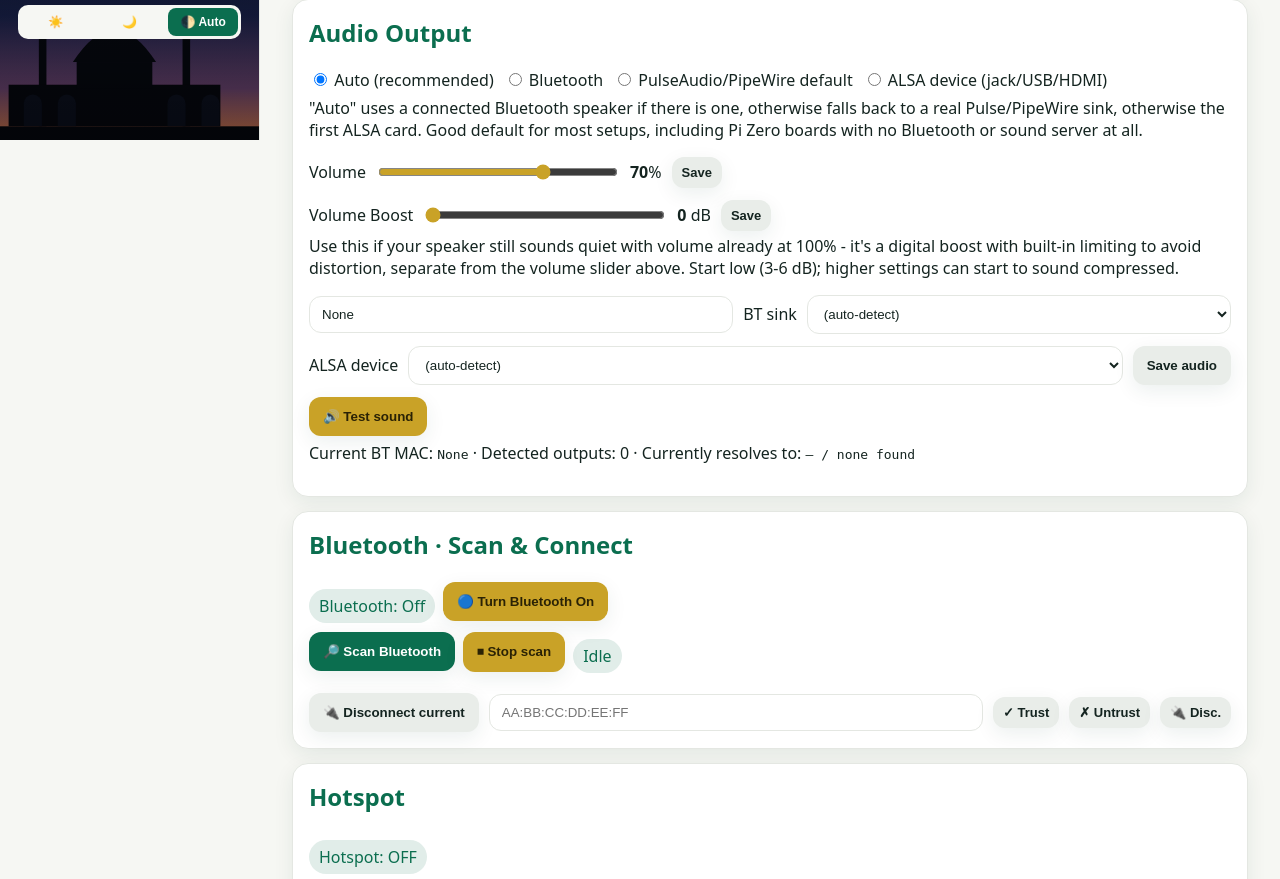
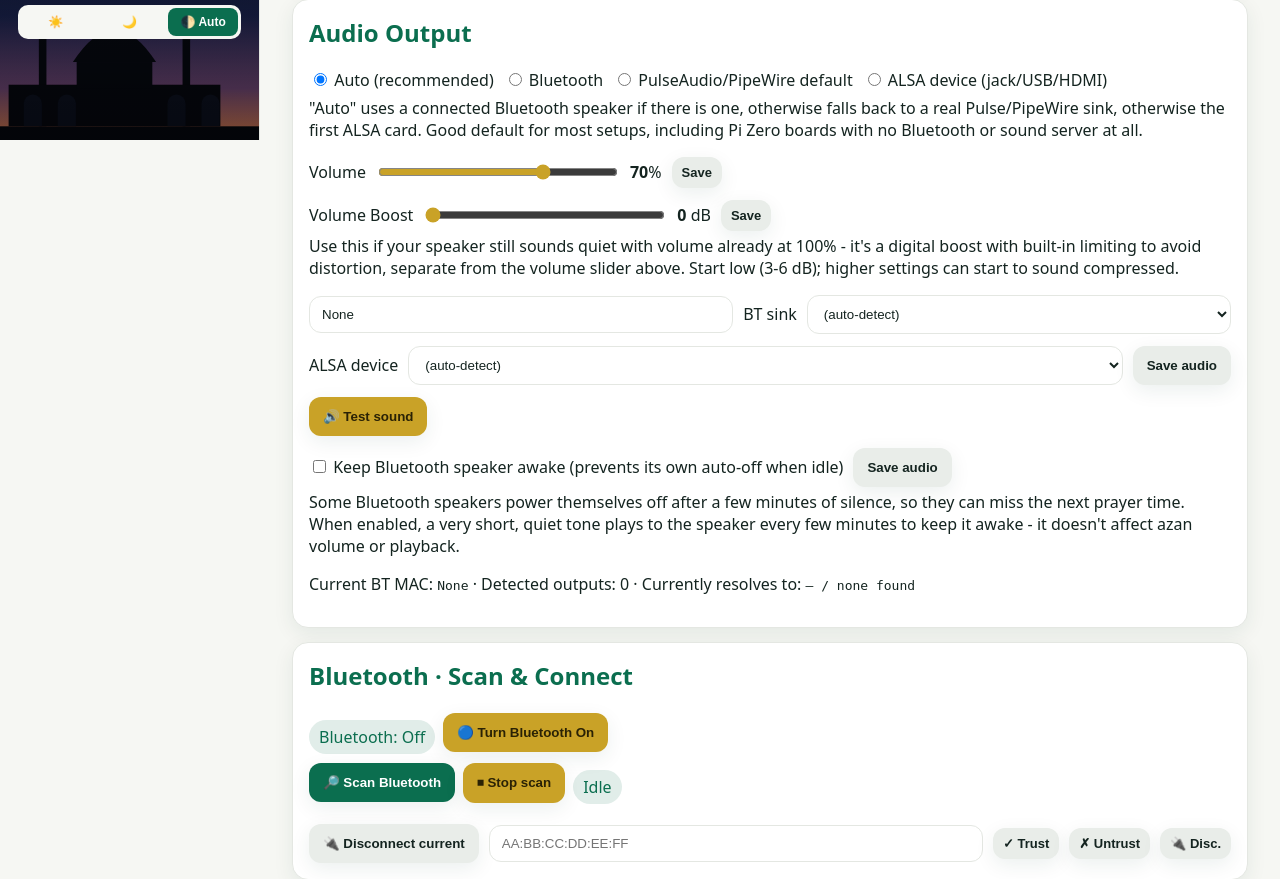
Before and after one commit to sharjeelkiyani/smart-azan, a Flask app: page /settings in a window 1280 px wide. Shown: the part 660-1539 px from the top of the page. Run offline with Flask 3, Linux system fonts and the light colour scheme; data that the repository does not hold is empty.

Commit message:
Add optional Bluetooth speaker keep-alive to prevent its own auto-off
Some Bluetooth speakers power themselves fully off after a few minutes of
silence to save battery - a real hardware power state that no amount of
bluetoothctl reconnecting can undo once it happens, since the speaker's
radio itself is unpowered. When enabled in Settings, a background loop
plays a very short, quiet tone to the speaker every few minutes, just
enough of a real signal to reset its idle timer, so it doesn't miss the
next prayer time. Opt-in since it's a faint but real periodic sound.

```diff
--- a/app.py
+++ b/app.py
@@ -288,6 +288,36 @@ def _bluetooth_autoconnect_loop():
 
 
 threading.Thread(target=_bluetooth_autoconnect_loop, daemon=True).start()
+
+
+# Some Bluetooth speakers power themselves fully off after a few minutes of
+# silence to save battery - a real hardware power state, not just a dropped
+# link, so no amount of bluetoothctl reconnecting can wake it back up once
+# that happens. The only software fix is to never let it go that quiet:
+# periodically send a very short, quiet tone (see
+# audio_player.play_keepalive_tone) that resets the speaker's own idle timer
+# without being an audible interruption. Opt-in via Settings since it's a
+# real (if faint) periodic sound, not something every setup wants.
+def _bluetooth_keepalive_loop():
+    while True:
+        with config_lock:
+            c = load_config()
+        interval = 240
+        try:
+            interval = max(60, int(c.get("bluetooth_keepalive_interval_s", 240) or 240))
+        except (TypeError, ValueError):
+            pass
+
+        if c.get("bluetooth_keepalive_enabled"):
+            mac = c.get("bluetooth_mac")
+            sink = audio_player.bluetooth_sink_for_mac(mac) if mac else None
+            if sink:
+                audio_player.play_keepalive_tone("pulse", sink)
+
+        time.sleep(interval)
+
+
+threading.Thread(target=_bluetooth_keepalive_loop, daemon=True).start()
 
 
 # ----------------- mosque timetable auto-sync -----------------
--- a/audio_player.py
+++ b/audio_player.py
@@ -429,7 +429,7 @@ def play(path, cfg, timeout=PLAY_TIMEOUT, attempts=PLAY_ATTEMPTS):
     return False
 
 
-def _make_tone_wav(path, frequency=880, duration=1.0, rate=44100):
+def _make_tone_wav(path, frequency=880, duration=1.0, rate=44100, amplitude=0.5):
     """Write a short sine-wave WAV using only the stdlib - no ffmpeg/external
     process involved, so the settings "Test sound" button still works even
     if ffmpeg itself is broken on this system."""
@@ -444,7 +444,7 @@ def _make_tone_wav(path, frequency=880, duration=1.0, rate=44100):
         w.setframerate(rate)
         frames = bytearray()
         for i in range(n_samples):
-            val = int(32767 * 0.5 * math.sin(2 * math.pi * frequency * i / rate))
+            val = int(32767 * amplitude * math.sin(2 * math.pi * frequency * i / rate))
             frames += struct.pack("<hh", val, val)
         w.writeframes(bytes(frames))
 
@@ -477,6 +477,30 @@ def play_test_tone(backend=None, target=None, timeout=10, attempts=PLAY_ATTEMPTS
             pass
 
 
+def play_keepalive_tone(backend, target, timeout=10):
+    """A very short, quiet tone - just enough of a real audio signal to
+    reset a Bluetooth speaker's own idle auto-power-off timer, without being
+    an audible interruption. Deliberately much quieter/shorter than
+    play_test_tone(), which is meant to actually be heard."""
+    if backend is None or target is None:
+        return False
+    import tempfile
+    with tempfile.NamedTemporaryFile(suffix=".wav", delete=False) as tf:
+        tmp_path = tf.name
+    try:
+        _make_tone_wav(tmp_path, frequency=200, duration=0.3, amplitude=0.06)
+        _play_native(tmp_path, backend, target, timeout)
+        return True
+    except Exception as e:
+        print("[Bluetooth Keepalive] play error:", e)
+        return False
+    finally:
+        try:
+            os.unlink(tmp_path)
+        except OSError:
+            pass
+
+
 # ---------------------------------------------------------------------
 # Volume
 # ---------------------------------------------------------------------
--- a/config.example.json
+++ b/config.example.json
@@ -23,6 +23,8 @@
   "alsa_device": "",
   "bluetooth_mac": null,
   "bluetooth_sink": null,
+  "bluetooth_keepalive_enabled": false,
+  "bluetooth_keepalive_interval_s": 240,
   "speaker_name": "Main Speaker",
   "volume": 70,
   "hotspot_ssid": "SmartAzanPi",
--- a/routes_azan.py
+++ b/routes_azan.py
@@ -476,6 +476,8 @@ def settings():
                 bt_sink = request.form.get("bluetooth_sink", "")
                 cfg["bluetooth_sink"] = bt_sink
 
+                cfg["bluetooth_keepalive_enabled"] = request.form.get("bluetooth_keepalive_enabled") == "on"
+
             elif form_id == "mosque_import":
                 cfg["mosque_import_enabled"] = request.form.get("mosque_import_enabled") == "on"
 
--- a/templates/settings.html
+++ b/templates/settings.html
@@ -147,6 +147,21 @@
         <button class="btn secondary" type="button" onclick="testAudio()">🔊 Test sound</button>
         <span class="muted" id="audio-test-hint"></span>
       </div>
+
+      <div class="row" style="margin-top:12px; gap:10px; align-items:center">
+        <label>
+          <input type="checkbox" name="bluetooth_keepalive_enabled"
+                 {% if cfg.get('bluetooth_keepalive_enabled') %}checked{% endif %}>
+          Keep Bluetooth speaker awake (prevents its own auto-off when idle)
+        </label>
+        <button class="btn" type="submit">Save audio</button>
+      </div>
+      <p class="muted" style="margin-top:4px">
+        Some Bluetooth speakers power themselves off after a few minutes of
+        silence, so they can miss the next prayer time. When enabled, a very
+        short, quiet tone plays to the speaker every few minutes to keep it
+        awake - it doesn't affect azan volume or playback.
+      </p>
 
       <p class="muted" style="margin-top:6px">
         Current BT MAC: <code>{{ cfg.get('bluetooth_mac', '—') }}</code> ·
```
